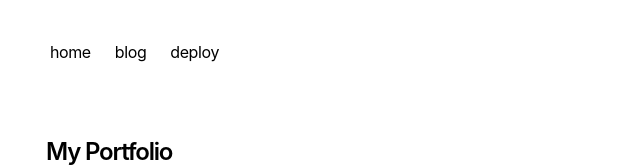
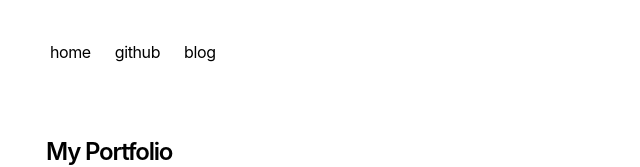
Before and after one commit to kWAYTV/portfolio, a Next.js app: page / in a window 1280 px wide. Shown: the top 167 px of the page, without its empty margins (306-946 px from the left). Built offline with nearby package versions, Linux system fonts and the light colour scheme.

Commit message:
Added link to github repo to the nav

```diff
--- a/app/components/nav.tsx
+++ b/app/components/nav.tsx
@@ -4,11 +4,11 @@
   '/': {
     name: 'home',
   },
+  'https://github.com/kWAYTV/portfolio': {
+    name: 'github',
+  },
   '/blog': {
     name: 'blog',
-  },
-  'https://vercel.com/templates/next.js/portfolio-starter-kit': {
-    name: 'deploy',
   },
 }
 
```
